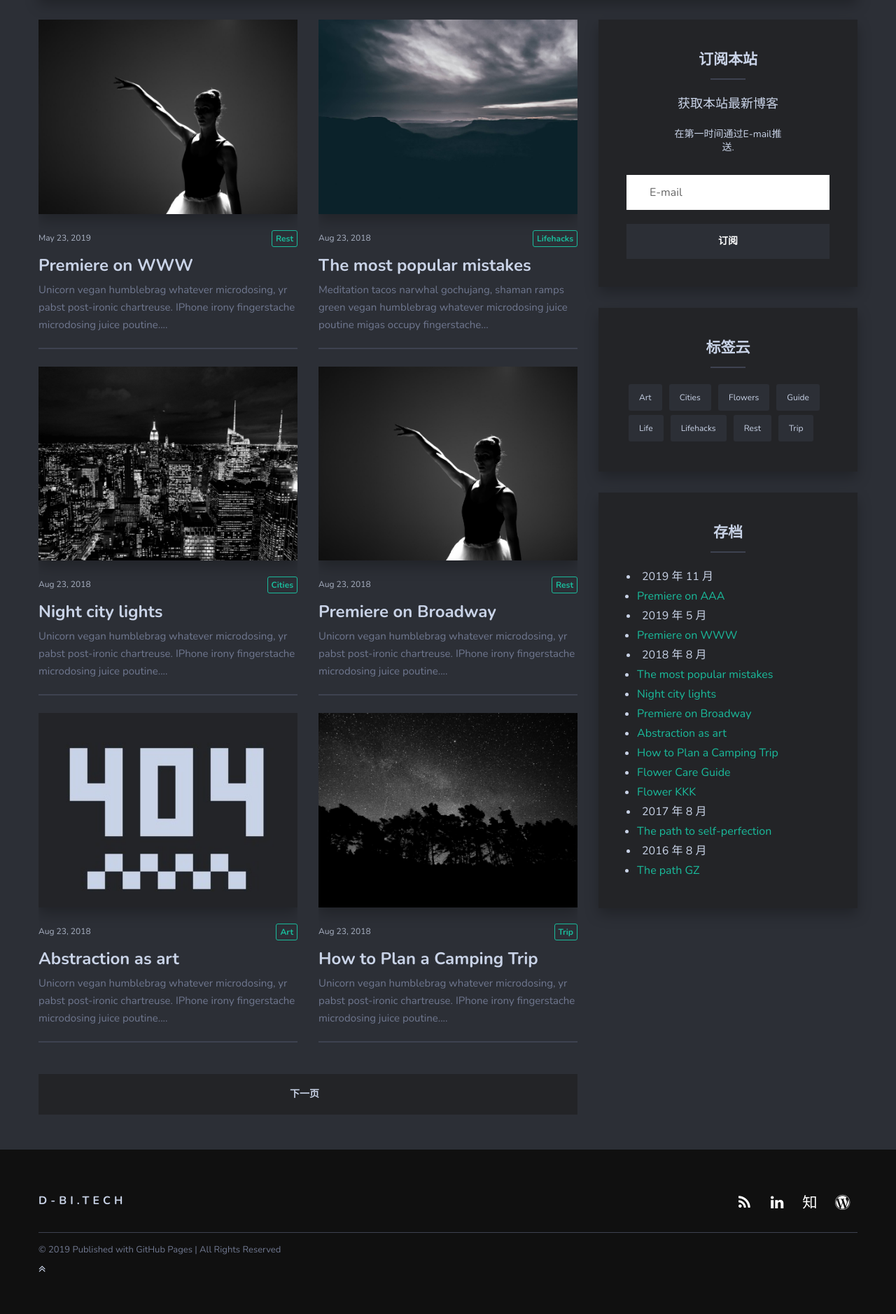
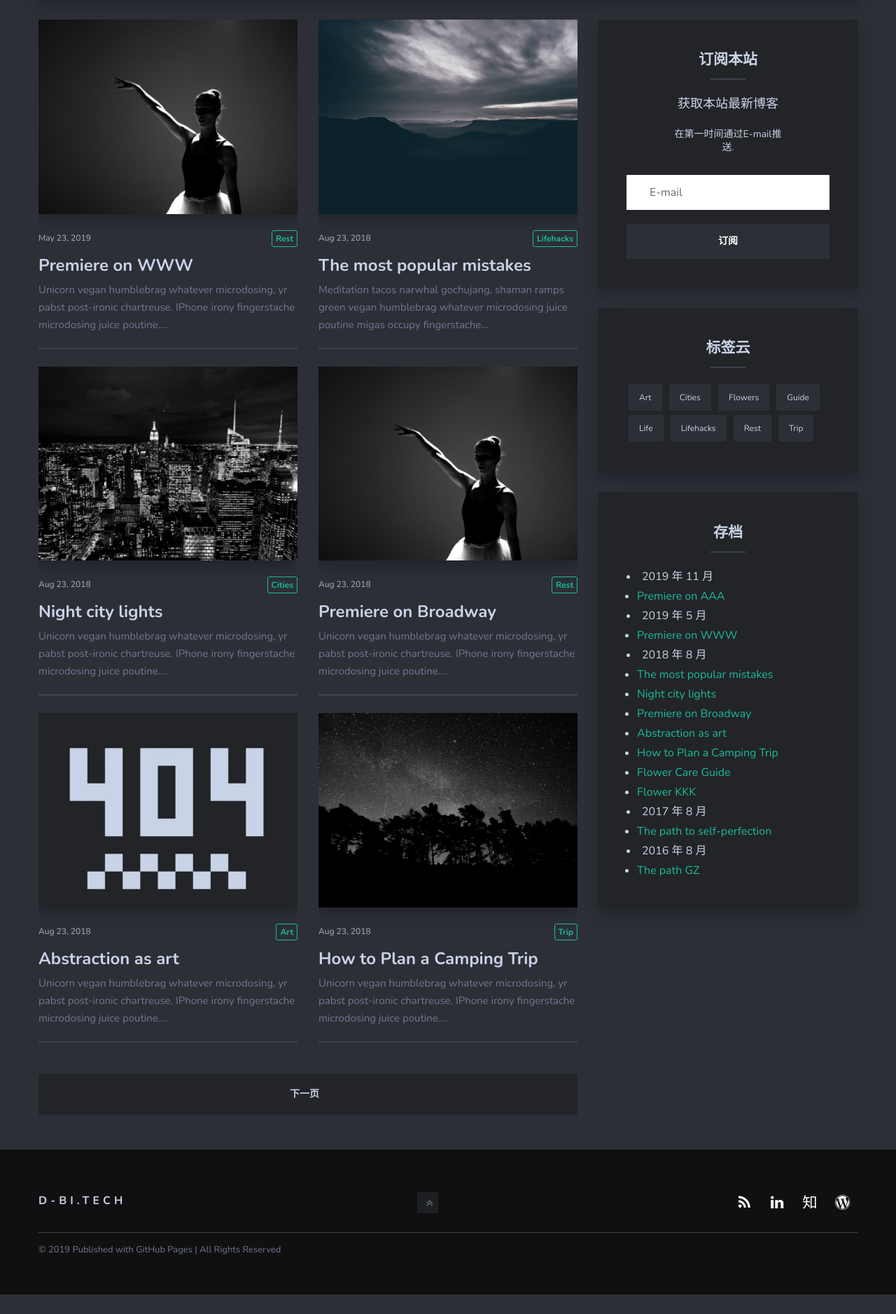
Before and after one commit to D-BI-TECH/D-BI-TECH.github.io, a Jekyll site: the page built from index.html, in a window 1280 px wide. Shown: the part 697-2575 px from the top of the page at 70% size. Built offline with Jekyll 4.4.1, drawn with Linux system fonts in a browser that asks for light colours; nearby versions of some CDN libraries; the list of posts is cut into pages by our own code; after the commit the page ends 2547 px from its top, so only the background shows below that.

Commit message:
Add files via upload

```diff
--- a/_includes/footer.html
+++ b/_includes/footer.html
@@ -5,8 +5,10 @@
         <div class="footer-top">
             <h2 class="logo-title">
                 <a href="{{site.baseurl}}/" class="logo-text">D-BI.TECH</a>
-          </h2>
-	  <div class="feed">
+
+            </h2><a href="#" class="top"><i class="fa fa-angle-double-up pull-right"></i></a>
+
+	        <div class="footer-social">
 		        {% if site.RSS %}
 
                         <a href="{{ "/feed.xml" | prepend: site.baseurl }}">
@@ -49,7 +51,6 @@
             <div class="copyright">
               <p>&copy; {{site.time | date: '%Y'}} Published with<a href="https://pages.github.com/"> GitHub Pages </a>
 			| All Rights Reserved </p>
-		    <p align="right"><div class="top"><i class="fa fa-angle-double-up"></i></div></p>
             </div>
         </div>
       </div>
```
Lines whose indentation alone changed are shown as unchanged.
